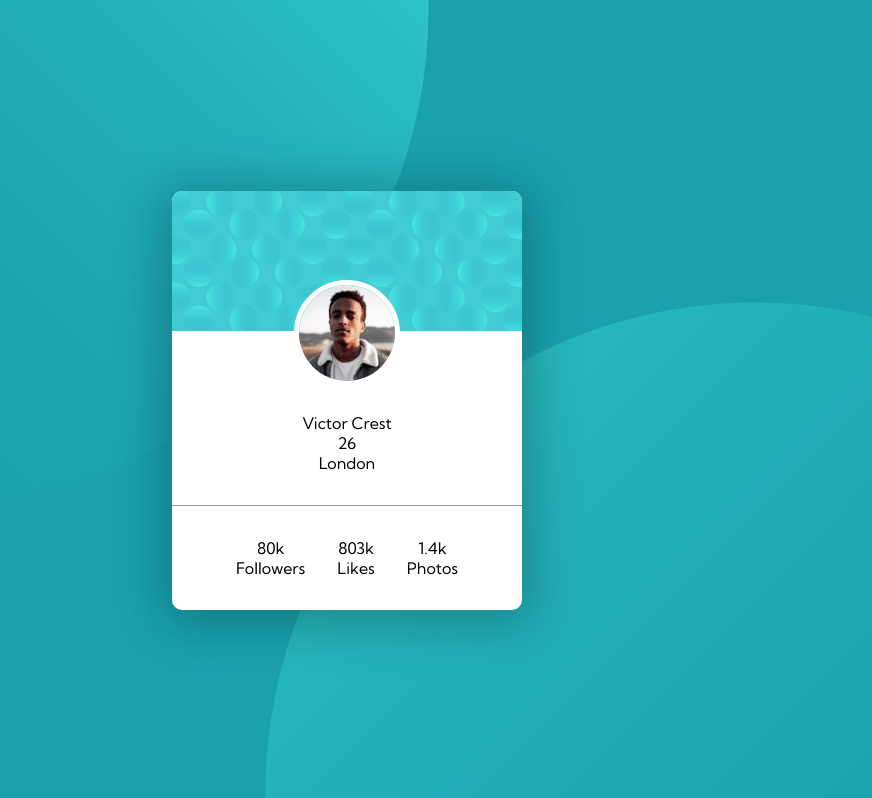
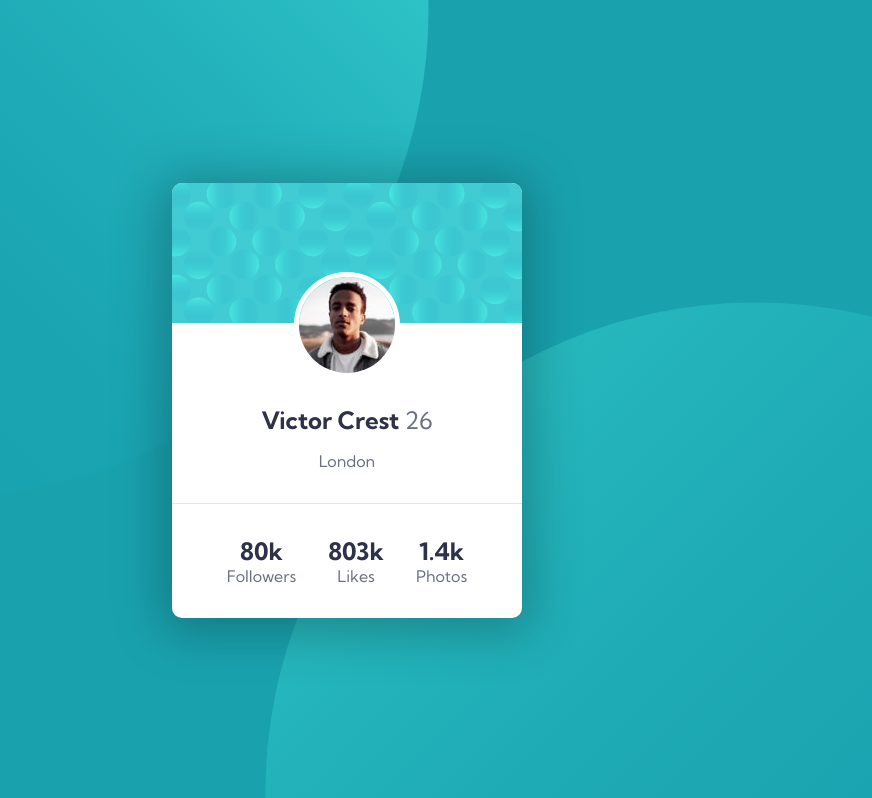
Before and after one commit to erlanggaadptr/profile-card-component-main, a plain HTML site: page index.html in a window 1280 px wide. Shown: the top 798 px of the page, without its empty margins (293-1165 px from the left). Drawn offline with Linux system fonts and the light colour scheme.

Commit message:
Add text styling

```diff
--- a/css/style.css
+++ b/css/style.css
@@ -68,8 +68,9 @@ main {
 }
 
 .user-info {
-  border-bottom: 1px solid var(--line-col);
+  border-bottom: 1px solid hsla(0, 0%, 59%, 0.25);
   padding-bottom: 2rem;
+  gap: 1rem;
 }
 
 .user-stats {
--- a/css/utilities.css
+++ b/css/utilities.css
@@ -1,7 +1,7 @@
 :root {
   --main-bg-col: hsl(185, 75%, 39%);
-  --very-dark-desaturated-blue: hsl(229, 23%, 23%);
-  --dark-grayish-blue: hsl(227, 10%, 46%);
+  --h-col: hsl(229, 23%, 23%);
+  --p-col: hsl(227, 10%, 46%);
   --line-col: hsl(0, 0%, 59%);
   --font-family: 'Kumbh Sans', sans-serif;
 }
@@ -14,3 +14,14 @@
   display: flex;
   flex-direction: column;
 }
+
+.bold-text {
+  color: var(--h-col);
+  font-size: 1.5rem;
+  font-weight: 700;
+}
+
+.light-text {
+  color: var(--p-col);
+  font-weight: 400;
+}
--- a/index.html
+++ b/index.html
@@ -43,25 +43,26 @@
           </div>
           <div class="user-wrapper flex-column">
             <div class="user-info flex-column">
-              <span id="name">Victor Crest</span>
-              <span id="age">26</span>
-              <span id="place">London</span>
+              <span id="name" class="bold-text"
+                >Victor Crest <span id="age" class="light-text">26</span></span
+              >
+              <span id="place" class="light-text">London</span>
             </div>
             <div class="user-stats flex-row">
               <div id="followers">
-                <span class="stat-number">80k</span>
+                <span class="stat-number bold-text">80k</span>
                 <br />
-                <span class="stat-title">Followers</span>
+                <span class="stat-title light-text">Followers</span>
               </div>
               <div id="likes">
-                <span class="stat-number">803k</span>
+                <span class="stat-number bold-text">803k</span>
                 <br />
-                <span class="stat-title">Likes</span>
+                <span class="stat-title light-text">Likes</span>
               </div>
               <div id="photos">
-                <span class="stat-number">1.4k</span>
+                <span class="stat-number bold-text">1.4k</span>
                 <br />
-                <span class="stat-title">Photos</span>
+                <span class="stat-title light-text">Photos</span>
               </div>
             </div>
           </div>
```
